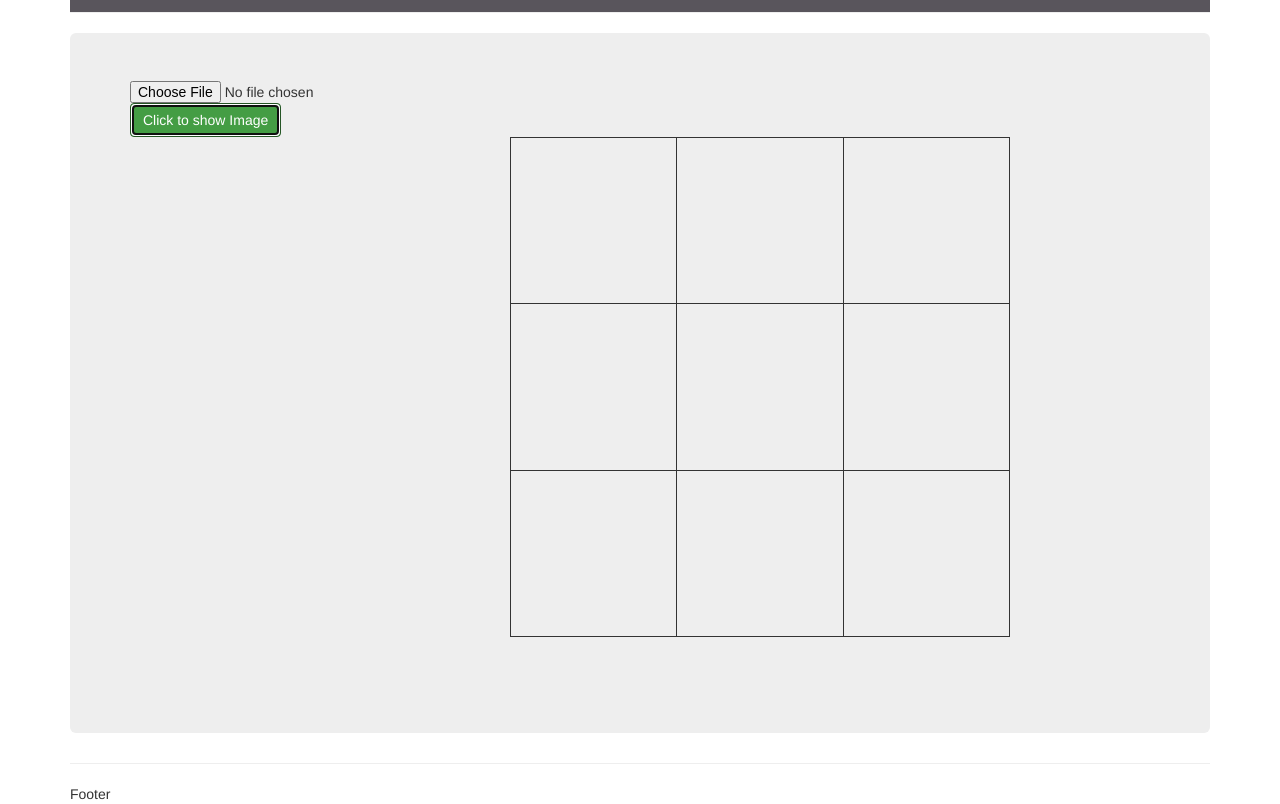
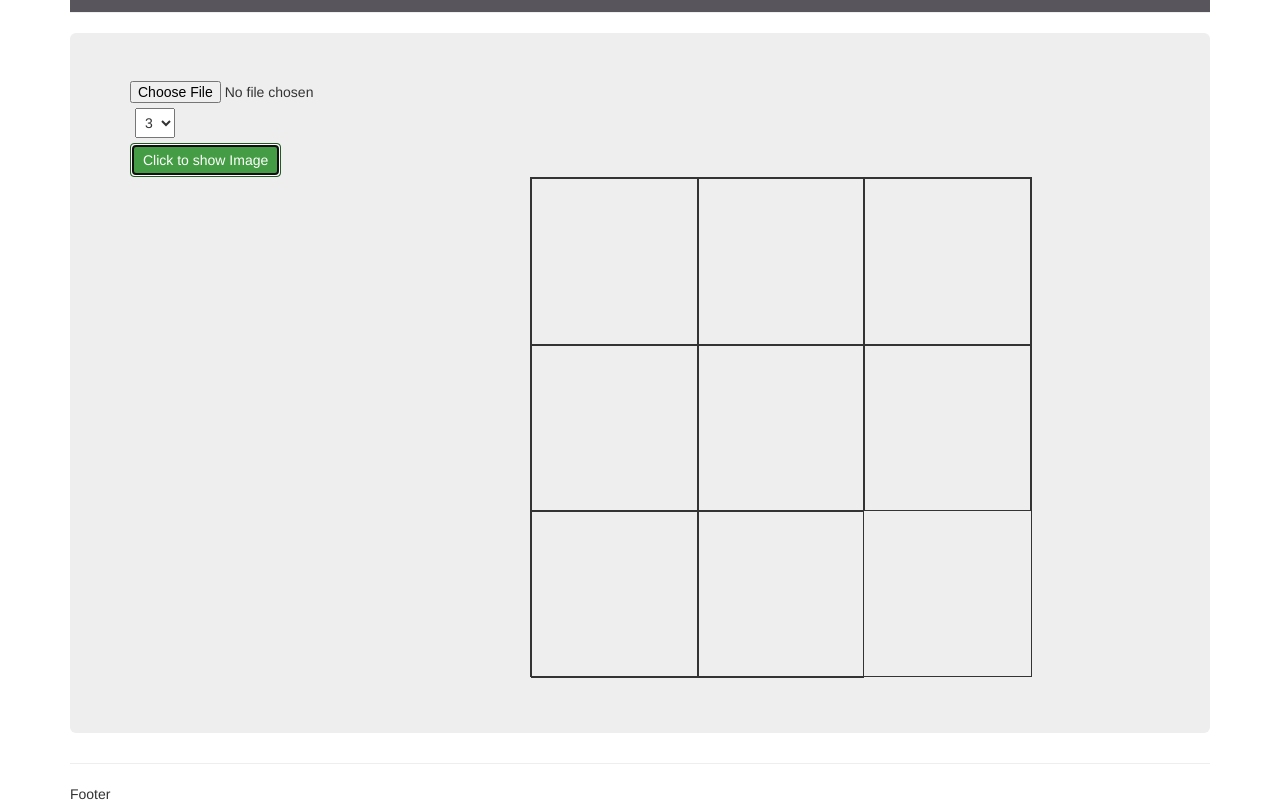
Before and after one commit to GaneshPotharam/New-Task, a plain HTML site: page My task/index.html in a window 1280 px wide. Both pictures are taken after a click on the button "Click to show Image". Shown: the part 101-905 px from the top of the page. Drawn offline with nearby package versions, Linux system fonts and the light colour scheme.

Commit message:
Add files via upload

```diff
--- a/My task/index.html
+++ b/My task/index.html
@@ -10,9 +10,7 @@
 </style>
 </head>
 
-<script src="https://ajax.googleapis.com/ajax/libs/jquery/3.4.0/jquery.min.js"></script>
-  <script src="https://maxcdn.bootstrapcdn.com/bootstrap/3.4.0/js/bootstrap.min.js"></script>
-  <script src="script.js"></script>
+
   <body>
         <div class="container">
 
@@ -22,15 +20,25 @@
         <div class="jumbotron">
                 <form>
                         <input type="file">
+                       <select class='selection'>
+                          <option value='3'>3</option>
+                          <option value='4'>4</option>
+                          <option value='8'>8</option>
+                        </select>
                 </form>
                  <button class="btn btn-success">Click to show Image</button>
-        <div class="Imgholder">
-            <table class="base" >
-            </table>
-        </div>
-        </div>
+            <div class="imgContainer">
+              <img src="">
+               <div class="base">
+            </div>
+            </div>
+          </div>
                <hr>
         <footer>Footer</footer>
 </div>
+<script src="https://ajax.googleapis.com/ajax/libs/jquery/3.4.0/jquery.min.js"></script>
+  <script src="https://maxcdn.bootstrapcdn.com/bootstrap/3.4.0/js/bootstrap.min.js"></script>
+  <script src="script.js"></script>
 </body>
+
 </html>
--- a/My task/script.js
+++ b/My task/script.js
@@ -1,29 +1,55 @@
-$(document).ready(function(){
-    $('.jumbotron').css({'height':'700px'})
-    $("input:file").on('change', function () {
-        var read = new FileReader();
-        read.onload = function (e) {
-            $(".base").css({
-                "background-image": "url("+e.target.result+")",
-                "background-size" : "cover"
-            });
+$(document).ready(function() {
+  $(".jumbotron").css({ height: "700px" });
+
+});
+
+$("button").click(function() {
+  let gridSize = $(".selection option:selected").val();
+  console.log("gridSize", gridSize);
+  setGrid(gridSize);
+});
+$("input:file").on("change", function() {
+  let read = new FileReader();
+  read.onload = function(e) {
+    $(".imgContainer img").attr(
+      "src"," "+ e.target.result + ""
+    );
+  }
+  read.readAsDataURL($(this)[0].files[0]);
+});
+
+let setGrid = function(gridSize = 4) {
+  let imageSrc = $('.imgContainer img').attr('src');
+    let percentage = 100 / (gridSize - 1);
+    for (let i = 0; i < (gridSize * gridSize - 1); i++) {
+        console.log(percentage);
+        let xpos = (percentage * (i % gridSize)) + '%';
+        let ypos = (percentage * Math.floor(i / gridSize)) + '%';
+        let div = $('<div class="pieces"></div>').css({
+            'background-image': 'url('+imageSrc+')',
+            'background-size': (gridSize * 100) + '%' ,
+            'background-position': xpos + ' ' + ypos,
+            'width': 500 / gridSize,
+            'height': 500 / gridSize
+        });
+        $('.base').append(div);
+        if(i == gridSize * gridSize){
+          blank = Math.floor((Math.random() * gridSize * gridSize) + 1);
+          let dv = $('<div class="pieces"></div>').html('').css({'background-image':''+blank+''})
+          $('.base').append(dv);
         }
-        read.readAsDataURL($(this)[0].files[0]);
+      }
+       $('.base').randomize();
+};
 
+
+$.fn.randomize = function (selector) {
+    var $elems = selector ? $(this).find(selector) : $(this).children(),
+        $parents = $elems.parent();
+    $parents.each(function () {
+        $(this).children(selector).sort(function () {
+            return Math.round(Math.random()) - 0.5;
+        }).remove().appendTo(this);
     });
-        $('button').click(function(){
-       setGrid(3);
-        })
-});
-var setGrid = function(gridSize=4) {
-    $('.base').css({'position':'absolute','height':'500px','width':'500px'})
-    for(let i=0;i<gridSize;i++){
-             $('.base').append("<tr></tr>")
-            }
-            $('tr').each(function(){
-                for(let j=0;j<gridSize;j++){
-                    $(this).append('<td class="col-sm-4"></td>')
-                }
-            });
-
-}
+    return this;
+};
--- a/My task/style.css
+++ b/My task/style.css
@@ -3,10 +3,10 @@ td{
     height :100px;
     width :100px;
 }
-table{
+/* table{
     margin-left :380px;
     align-self: center;
-}
+} */
 .page-header{
     padding :5px;
     color :rgb(232, 240, 232);
@@ -17,14 +17,40 @@ table{
     width :100px;
     border: 1px solid;
 }
-.Imgholder{
-    position:"relative";
-    height : "500px";
-    width : "500px";
-}
+
 .page-header h2{
     text-align:"center";
 }
 footer{
     text-align: "center";
 }
+
+.selection{
+    margin : 5px;
+    padding : 5px;
+}
+.imgContainer{
+    position :relative;
+    margin-left : 400px;
+    padding :0;
+    height :500px;
+    width : 502px;
+    border : 1px solid;
+}
+.imgContainer .base{
+    position : absolute;
+}
+.pieces{
+    cursor :pointer;
+    float :left;
+    border : 1px solid;
+    margin: 0;
+    padding: 0;
+}
+.imgContainer img{
+    opacity : 0.4;
+    position:absolute;
+    height :500px;
+    width : 500px;
+    display : none;
+}
```
